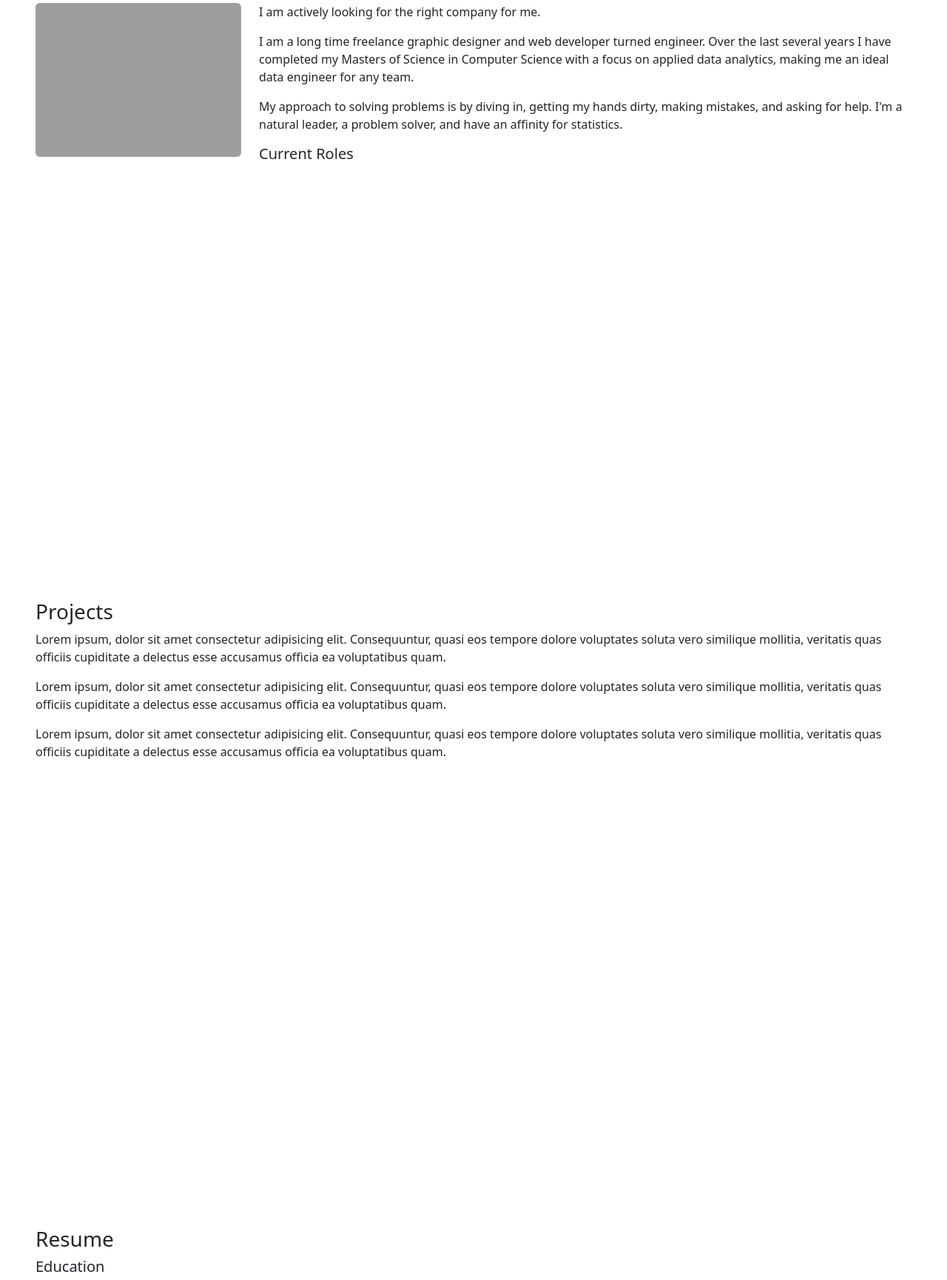
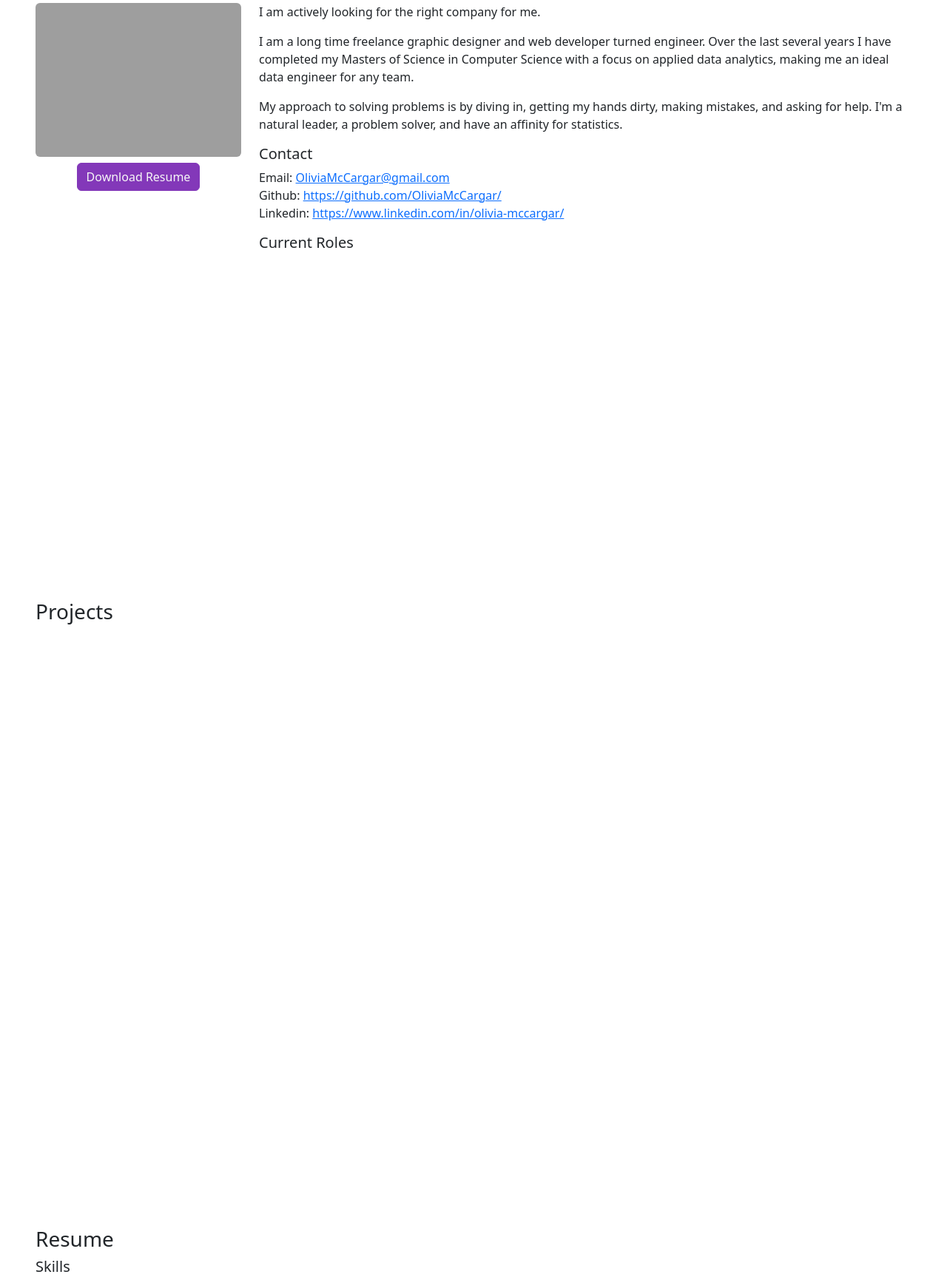
Before and after one commit to OliviaMcCargar/docker-portfolio, a Django app: page / in a window 1280 px wide. Shown: the part 190-1920 px from the top of the page at 74% size. Run offline with Django 3.2, Linux system fonts and the light colour scheme; data that the repository does not hold is empty; parts of the project's set-up code (start-up, migrations or seed data) failed here and were passed over; some libraries are stand-ins or nearby versions; grey boxes are pictures that could not be loaded.

Commit message:
Finalized resume index view and style

```diff
--- a/Portfolio/portfolio/models.py
+++ b/Portfolio/portfolio/models.py
@@ -38,8 +38,11 @@ class Project(models.Model):
     project_name = models.CharField(max_length=200)
     project_shortname = models.CharField(max_length=20, unique=True)
     description = models.TextField(max_length=2000)
+    short_description = models.CharField(max_length=500)
     outcome = models.CharField(max_length=2000)
     timeline = models.CharField(max_length=200)
+    languages = models.CharField(max_length=300)
+    display_order = models.IntegerField()
     link = models.URLField()
     def __str__(self):
         return self.project_name
--- a/Portfolio/portfolio/static/portfolio/sass/style.scss
+++ b/Portfolio/portfolio/static/portfolio/sass/style.scss
@@ -130,3 +130,50 @@ $rgba-complement-4: rgba( 54,  3, 92,1);
     }
   }
 }
+
+.card {
+  margin: 0.3em;
+  padding-right:0 !important;
+  padding-left:0 !important;
+  .card-header {
+    .status {
+      &:before{
+        content: "Status: "
+      }
+    }
+  }
+}
+
+.btn {
+  --bs-btn-padding-x: 0.75rem;
+  --bs-btn-padding-y: 0.375rem;
+  --bs-btn-font-family: ;
+  --bs-btn-font-size: 1rem;
+  --bs-btn-font-weight: 400;
+  --bs-btn-line-height: 1.5;
+  --bs-btn-color: #f7f7f7;
+  --bs-btn-bg: #8338B9;
+  --bs-btn-border-width: 1px;
+  --bs-btn-border-color: #8338B9;
+  --bs-btn-hover-bg: #590794;
+  --bs-btn-hover-border-color: #590794;
+  --bs-btn-active-bg: #590794;
+  --bs-btn-active-border-color: #590794;
+  --bs-btn-border-radius: 0.375rem;
+  --bs-btn-box-shadow: inset 0 1px 0 rgba(255, 255, 255, 0.15),0 1px 1px rgba(0, 0, 0, 0.075);
+  --bs-btn-disabled-opacity: 0.65;
+  --bs-btn-focus-box-shadow: 0 0 0 0.25rem rgba(var(--bs-btn-focus-shadow-rgb), .5);
+  border: var(--bs-btn-border-width) solid var(--bs-btn-border-color);
+  color: var(--bs-btn-color);
+  background-color: var(--bs-btn-bg);
+  :hover, &.hover {
+    color: var(--bs-btn-hover-color);
+    background-color: var(--bs-btn-hover-bg);
+    border-color: var(--bs-btn-hover-border-color);
+  }
+  :active, &.active, &.show {
+    color: var(--bs-btn-active-color);
+    background-color: var(--bs-btn-active-bg);
+    border-color: var(--bs-btn-active-border-color);
+  }
+}
--- a/Portfolio/portfolio/static/portfolio/style/style.css
+++ b/Portfolio/portfolio/static/portfolio/style/style.css
@@ -57,4 +57,47 @@
   font-style: italic;
 }
 
+.card {
+  margin: 0.3em;
+  padding-right: 0 !important;
+  padding-left: 0 !important;
+}
+.card .card-header .status:before {
+  content: "Status: ";
+}
+
+.btn {
+  --bs-btn-padding-x: 0.75rem;
+  --bs-btn-padding-y: 0.375rem;
+  --bs-btn-font-family: ;
+  --bs-btn-font-size: 1rem;
+  --bs-btn-font-weight: 400;
+  --bs-btn-line-height: 1.5;
+  --bs-btn-color: #f7f7f7;
+  --bs-btn-bg: #8338B9;
+  --bs-btn-border-width: 1px;
+  --bs-btn-border-color: #8338B9;
+  --bs-btn-hover-bg: #590794;
+  --bs-btn-hover-border-color: #590794;
+  --bs-btn-active-bg: #590794;
+  --bs-btn-active-border-color: #590794;
+  --bs-btn-border-radius: 0.375rem;
+  --bs-btn-box-shadow: inset 0 1px 0 rgba(255, 255, 255, 0.15),0 1px 1px rgba(0, 0, 0, 0.075);
+  --bs-btn-disabled-opacity: 0.65;
+  --bs-btn-focus-box-shadow: 0 0 0 0.25rem rgba(var(--bs-btn-focus-shadow-rgb), .5);
+  border: var(--bs-btn-border-width) solid var(--bs-btn-border-color);
+  color: var(--bs-btn-color);
+  background-color: var(--bs-btn-bg);
+}
+.btn :hover, .btn.hover {
+  color: var(--bs-btn-hover-color);
+  background-color: var(--bs-btn-hover-bg);
+  border-color: var(--bs-btn-hover-border-color);
+}
+.btn :active, .btn.active, .btn.show {
+  color: var(--bs-btn-active-color);
+  background-color: var(--bs-btn-active-bg);
+  border-color: var(--bs-btn-active-border-color);
+}
+
 /*# sourceMappingURL=style.css.map */
--- a/Portfolio/portfolio/templates/portfolio/index.html
+++ b/Portfolio/portfolio/templates/portfolio/index.html
@@ -37,14 +37,26 @@
   <h3>About Me</h3>
   <div class="row">
     <div class="col-3">
-      <div class="headshot">
+      <div class="headshot mb-2">
         <img class="rounded" src="{% static 'images/liv_headshot.png' %}" alt="Headshot of Olivia">
+      </div>
+      <div class="container mb-2" style="text-align: center;">
+        <a href="{% static 'documents/Olivia McCargar Resume 2022.pdf' %}" class="m-auto btn btn-primary">Download Resume</a>
       </div>
     </div>
     <div class="col-9">
       <p>I am actively looking for the right company for me.</p>
       <p>I am a long time freelance graphic designer and web developer turned engineer. Over the last several years I have completed my Masters of Science in Computer Science with a focus on applied data analytics, making me an ideal data engineer for any team.</p>
       <p>My approach to solving problems is by diving in, getting my hands dirty, making mistakes, and asking for help. I'm a natural leader, a problem solver, and have an affinity for statistics.</p>
+      <div class="contact">
+        <h5>Contact</h5>
+        <p>
+          Email: <a href="mailto:OliviaMcCargar@gmail.com">OliviaMcCargar@gmail.com</a> </br>
+          Github: <a href="https://github.com/OliviaMcCargar/">https://github.com/OliviaMcCargar/</a> </br>
+          Linkedin: <a href="https://www.linkedin.com/in/olivia-mccargar/">https://www.linkedin.com/in/olivia-mccargar/</a>
+        </p>
+      </div>
+
       <h5>Current Roles</h5>
       {% for job in current_jobs %}
       <div class="job_desc">
@@ -56,15 +68,38 @@
   </div>
 </div>
 <div id="projects" class="p-4" style="width:100%; height:10px;"></div>
-<div class="p-5 min-vh-100 d-inline-block">
+<div class="container-fluid p-5 min-vh-100 d-inline-block justify-content-center">
   <h3>Projects</h3>
-  <p>Lorem ipsum, dolor sit amet consectetur adipisicing elit. Consequuntur, quasi eos tempore dolore voluptates soluta vero similique mollitia, veritatis quas officiis cupiditate a delectus esse accusamus officia ea voluptatibus quam.</p>
-  <p>Lorem ipsum, dolor sit amet consectetur adipisicing elit. Consequuntur, quasi eos tempore dolore voluptates soluta vero similique mollitia, veritatis quas officiis cupiditate a delectus esse accusamus officia ea voluptatibus quam.</p>
-  <p>Lorem ipsum, dolor sit amet consectetur adipisicing elit. Consequuntur, quasi eos tempore dolore voluptates soluta vero similique mollitia, veritatis quas officiis cupiditate a delectus esse accusamus officia ea voluptatibus quam.</p>
+    {% for project in latest_project_list %}
+    <div class="row mb-2 px-5">
+      <div class="card m-auto col">
+        <div class="card-header">
+          <p class="card-text status">{{ project.outcome }}</p>
+        </div>
+        <div class="card-body">
+          <h5 class="card-title"> {{ project }} </h5>
+          <p class="card-text description">{{ project.short_description }}</p>
+          <p class="card-text timeline">{{ project.timeline }}</p>
+          <a href="{% url 'portfoilo:project' project.project_shortname %}" class="btn btn-primary">View Details</a>
+        </div>
+        <div class="card-footer text-muted">
+          <p class="card-text languages">{{ project.languages }}</p>
+        </div>
+      </div>
+    </div>
+    {% endfor %}
 </div>
 <div id="resume" class="p-4" style="width:100%; height:10px;"></div>
 <div class="container p-5 min-vh-100 d-inline-block">
   <h3>Resume</h3>
+  <h5>Skills</h5>
+  <div class="row px-5 mb-4">
+    <ul>
+      <li>Programming/ scripting languages: C++, C#, JavaScript, HTML, CSS, PHP, R, Python, SQL</li>
+      <li>Frameworks/ Libraries: SCSS, Node.js, Tidyverse, Pandas, Numpy, Dash, Django</li>
+      <li>Other development tools: Linux CLI, Docker, Git, AWS (basics)</li>
+    </ul>
+  </div>
   <h5>Education</h5>
   <div class="row px-5 mb-4">
     <div class="col-sm-auto degree">
--- a/Portfolio/portfolio/views.py
+++ b/Portfolio/portfolio/views.py
@@ -11,7 +11,7 @@ class IndexView(generic.ListView):
     context_object_name = 'latest_project_list'
 
     def get_queryset(self):
-        return Project.objects.all()
+        return Project.objects.all().order_by("display_order")
 
     def get_context_data(self, **kwargs):
         context = super(IndexView, self).get_context_data(**kwargs)
--- a/Portfolio/templates/base.html
+++ b/Portfolio/templates/base.html
@@ -18,5 +18,10 @@
     <script src="{% static 'portfolio/script/portfolio.js' %}"></script>
     {% block scripts %}
     {% endblock %}
+    <div class="container">
+      <footer class="py-3 my-4">
+        <p class="text-center text-muted">Updated September 2022 Olivia McCargar</p>
+      </footer>
+    </div>
   </body>
 </html>
```
Also changed, not shown: Portfolio/portfolio/migrations/0008_project_languages_project_short_description.py (added), Portfolio/portfolio/migrations/0009_project_display_order.py (added), 1 other file.
